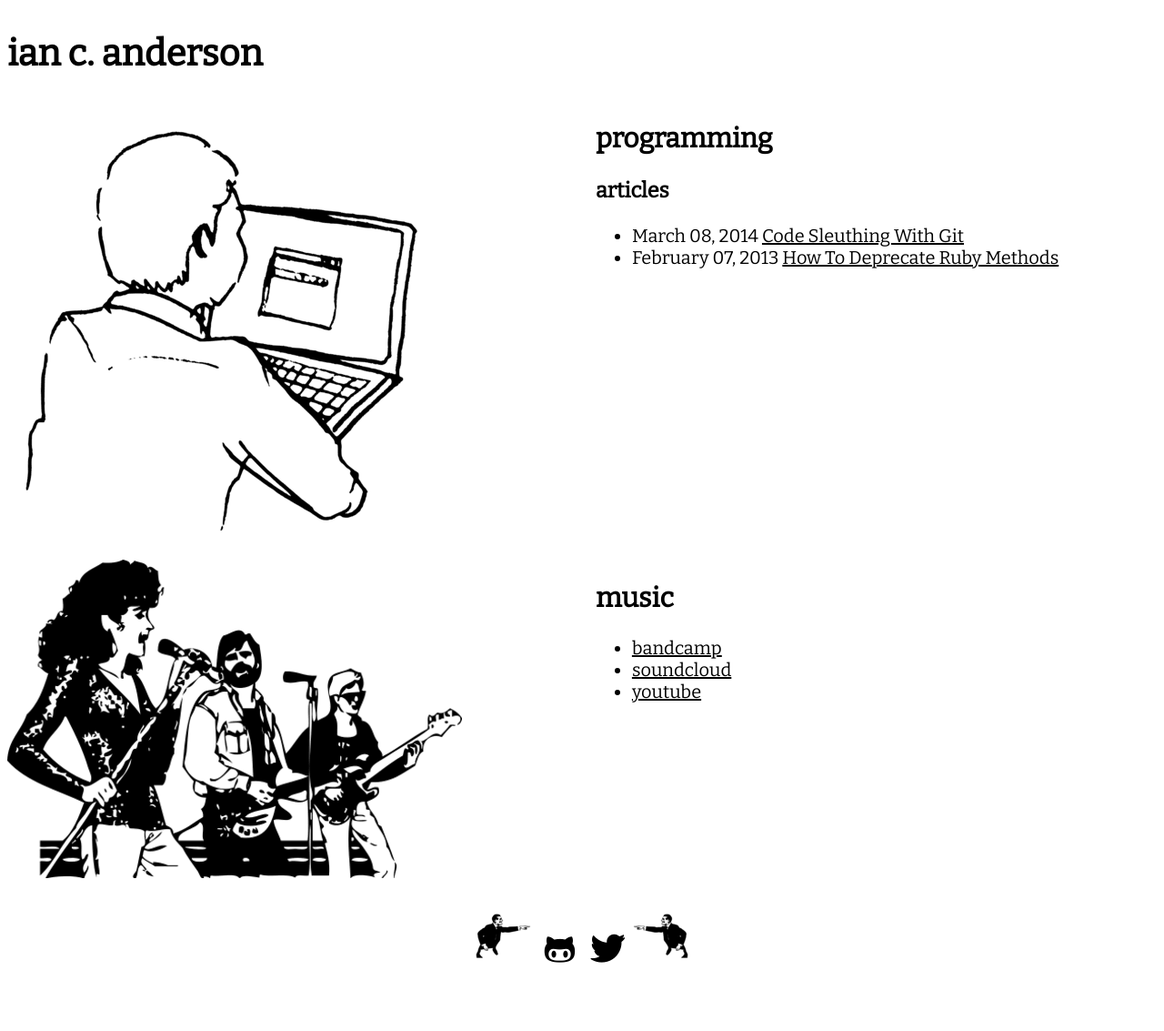
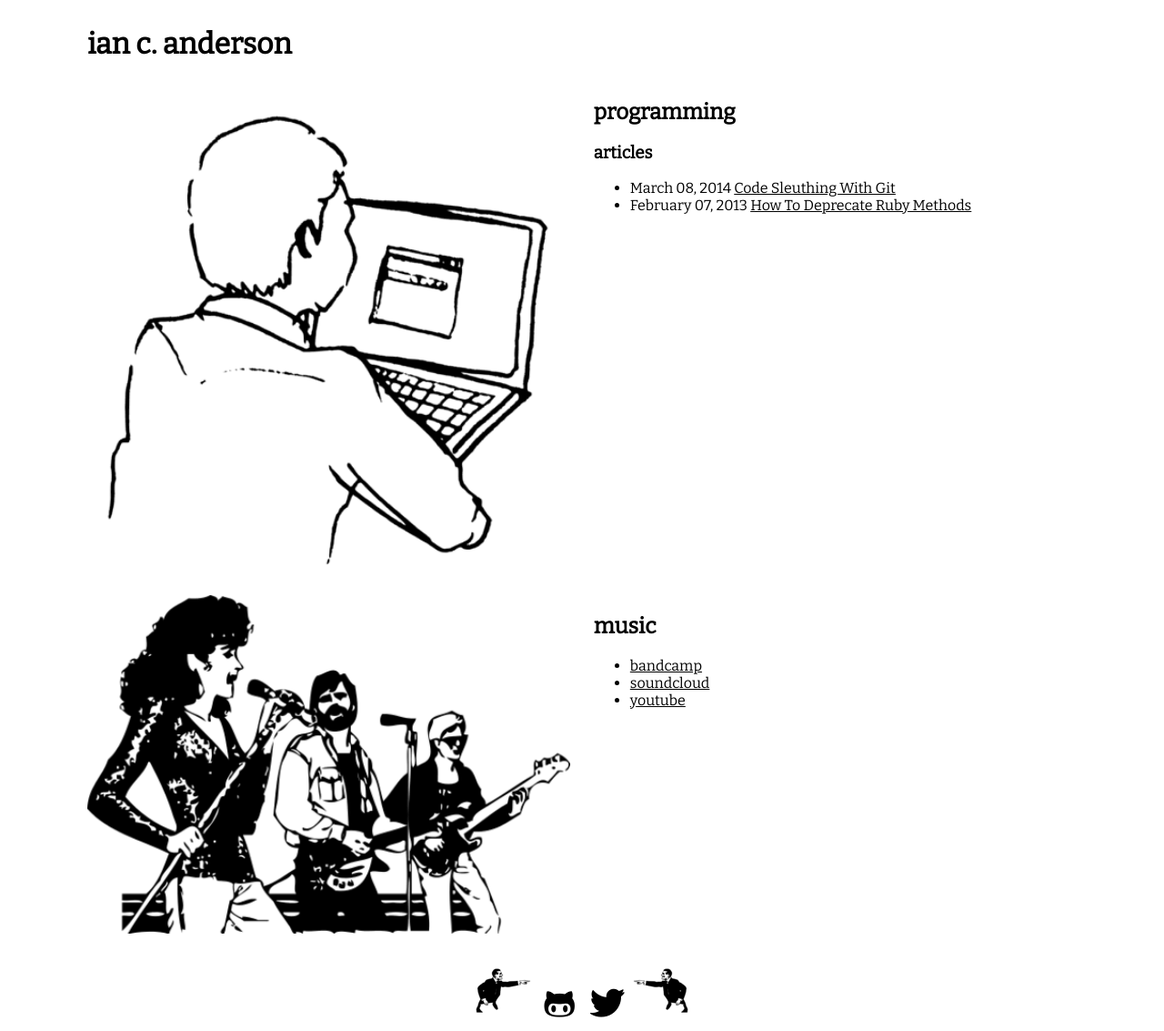
Before and after one commit to iancanderson/iancanderson.github.com, a Jekyll site: the page built from index.html, in a window 1280 px wide. Shown: the whole page at 91% size. Built offline with Jekyll 4.4.1, drawn with Linux system fonts in a browser that asks for light colours; before the commit the page ends 1073 px from its top, so only the background shows below that.

Commit message:
Mobile tweaks
- meta viewport tag
- images now fill the width of the container
- remove font size overrides

```diff
--- a/_layouts/default.html
+++ b/_layouts/default.html
@@ -3,6 +3,7 @@
 <head>
   <meta charset="utf-8">
   <meta name="author" content="Ian C. Anderson" />
+  <meta name="viewport" content="width=device-width, user-scalable=no">
   <title>{{ page.title }}</title>
   <link href='http://fonts.googleapis.com/css?family=Bitter' rel='stylesheet' type='text/css'>
   <link rel="stylesheet" href="/css/main.css">
--- a/assets/_home.scss
+++ b/assets/_home.scss
@@ -11,6 +11,9 @@
   .sidebar-image {
     @include span-columns(6);
     @include mobile-one-col();
+    img {
+      width: 100%;
+    }
   }
 
   .portfolio {
--- a/assets/main.scss
+++ b/assets/main.scss
@@ -4,14 +4,10 @@
 @import 'home';
 @import 'post';
 
-$font-size: 20px;
-
 body {
   background: #FFF;
   color: #000;
   font-family: 'Bitter';
-  font-weight: 400;
-  font-size: $font-size;
 }
 
 header {
--- a/css/main.css
+++ b/css/main.css
@@ -29,6 +29,8 @@
         margin-right: 0; }
         #container .sidebar-image:last-child {
           margin-right: 0; } }
+    #container .sidebar-image img {
+      width: 100%; }
   #container .portfolio {
     float: left;
     display: block;
@@ -55,9 +57,7 @@
 body {
   background: #FFF;
   color: #000;
-  font-family: 'Bitter';
-  font-weight: 400;
-  font-size: 20px; }
+  font-family: 'Bitter'; }
 
 header {
   float: left;
```
